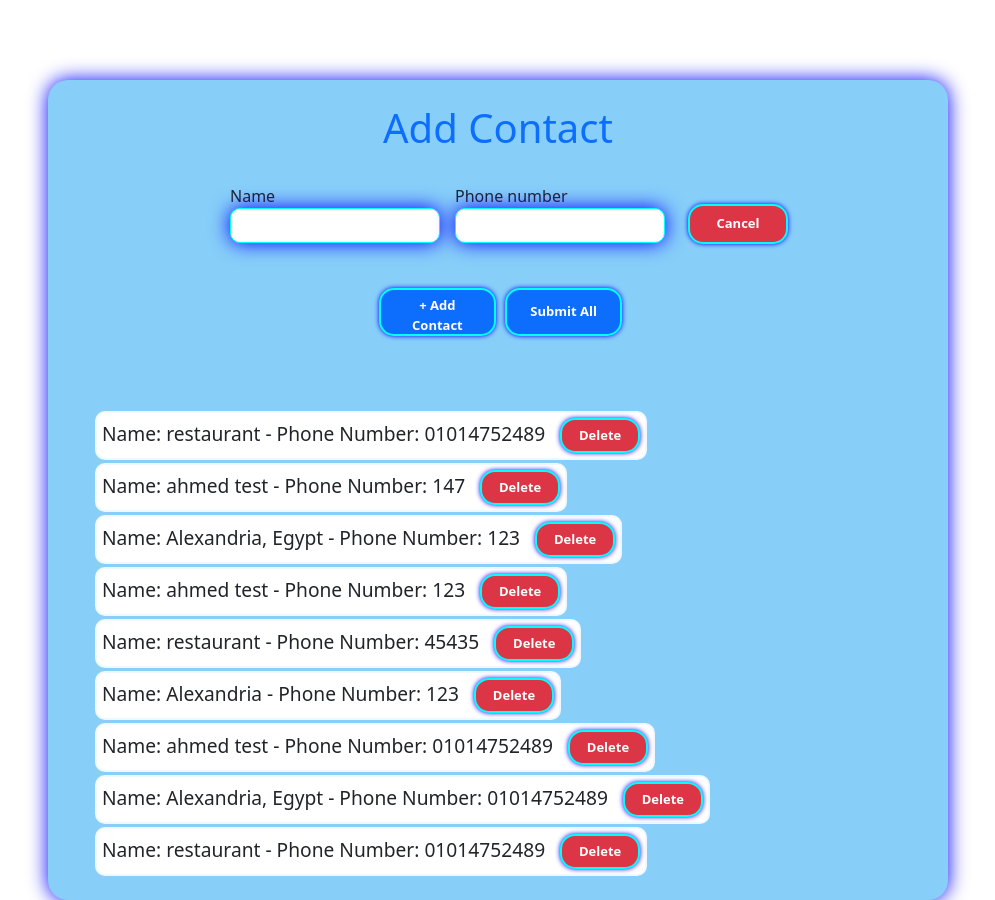
After one commit to AhmedRagep/TodoApp-Django-htmX, a Django app: page /contact in a window 1280 px wide. The commit adds this page. Shown: the whole page, without its empty margins (142-1137 px from the left). Run offline with Django 5.2, Linux system fonts and the light colour scheme; data comes from the database, SQL or seed files in the repository; both versions use the stored data as it was after the commit; some libraries are stand-ins or nearby versions.

Commit message:
add many form and push url without reload

```diff
--- a/templates/base.html
+++ b/templates/base.html
@@ -25,7 +25,7 @@
       }
     </style>
   </head>
-  <body>
+  <body hx-headers='{"X-CSRFToken": "{{ csrf_token }}"}'>
 
     {% block content %}
 
--- /dev/null
+++ b/todo/forms.py
@@ -0,0 +1,11 @@
+from django import forms
+from .models import Contact
+
+class ContactForm(forms.ModelForm):
+  class Meta:
+    model = Contact
+    fields = ['name','phone_number']
+    widgets = {
+      'name': forms.TextInput(attrs={'calss':'form-ahmed'}),
+      'phone_number': forms.TextInput(attrs={'calss':'form-ahmed'}),
+    }
--- a/todo/models.py
+++ b/todo/models.py
@@ -9,3 +9,15 @@ class Todo(models.Model):
 
   def __str__(self):
       return self.text[:40]
+
+  class Meta:
+     verbose_name_plural = 'test name'
+
+
+
+class Contact(models.Model):
+  name = models.CharField(max_length=30)
+  phone_number = models.CharField(max_length=50)
+
+  def __str__(self):
+      return self.name
--- /dev/null
+++ b/todo/templates/contact.html
@@ -0,0 +1,51 @@
+<!-- إذا كنت تريد انشاء واحد فقظ تزيل تريجر وتضع زر في الاسفل -->
+
+<!--
+  استخدام هذه الدالة
+  hx-post="{% url 'create-contact' %}"
+  بعد الانشاء تجلب لي هذا المكان وهو عرض ماتم انشائه
+  hx-target="#contact-index"
+  يعني بعد الانشاء سوف تظهر اللذي انشئته بعد الموجودين
+  hx-swap="beforeend"
+  بعد الانشاء تحذف الفورم من العرض
+  hx-on="htmx:afterRequest: this.remove()"
+  هذا لجعل عن الضغط علي هذا الزر وتم جلبه من خلال ايدي سوف يحفظ البيانات
+  hx-trigger="click from:#submit-all"
+ -->
+  <form
+  hx-post="{% url 'create-contact' %}"
+  hx-target="#contact-index"
+  hx-swap="beforebegin"
+  hx-on="htmx:afterRequest: this.remove()"
+  hx-trigger="click from:#submit-all"
+  >
+    <div class="row" style="display: flex;justify-content: center;">
+      <style>
+        #id_name,#id_phone_number{
+          box-shadow: 0 0 20px blue;
+          border: 1px solid aqua;
+          border-radius: 10px;
+          width: 210px;
+          height: 35px;
+          padding: 10px;
+        }
+      </style>
+      <div class="col-4 col-md-3">
+        <label for="">{{form.name.label}}</label>
+        {{form.name}}
+      </div>
+      <div class="col-4 col-md-3">
+        <label for="">{{form.phone_number.label}}</label>
+        {{form.phone_number}}
+      </div>
+      <!--
+        عند الضغط علي هذا الزر سوف يحذف الفورم
+        hx-on="click: this.closest('form').remove()"
+      -->
+      <div class="col-3 align-self-end" style="padding: 15px;width: 110px;">
+        <button class="btn btn-danger button-color" style="width: 100px;height: 40px;margin: 5px;" type="button"
+        hx-on="click: this.closest('form').remove()"
+        >Cancel</button>
+      </div>
+    </div>
+  </form>
--- /dev/null
+++ b/todo/templates/contact_all.html
@@ -0,0 +1,59 @@
+{% extends 'base.html' %}
+{% block content %}
+<style>
+  .button-color{
+        width: 117px;
+        height: 48px;
+        box-shadow: 0 0 5px blue;
+        margin-left: 5px;
+        border-radius: 15px;
+        font-size: 13px;
+        font-weight: bold;
+        border: 2px solid aqua;
+  }
+</style>
+<div class="container" id="container-contact">
+
+  <br>
+  <a hx-get="{% url 'todo' %}" hx-push-url="true" hx-target="body"><h1 class="text-primary text-center"> Add Contact</h1></a>
+  <br>
+  <div id="contact-form">
+    {% include 'contact.html' %}
+  </div>
+  <!--
+    عند الضغط علي هذا الزر سوف ينفذ الدالة وهيا بدون الارسال بها الفورم فقط
+    hx-get="{% url 'create-contact' %}"
+    الان جلب الفورم من خلال الايدي
+    hx-target="#contact-form"
+    جلب الفورم تحت الموجود
+    hx-swap="beforeend"
+   -->
+  <div class="my-4 text-center ">
+    <button class="btn btn-primary button-color" type="button"
+    hx-get="{% url 'create-contact' %}"
+    hx-target="#contact-form"
+    hx-swap="beforeend"
+    >+ Add Contact</button>
+    <button type="button" class="btn btn-primary button-color" id="submit-all">Submit All</button>
+  </div>
+  <br>
+  <br>
+  <!--
+    توجد هنا ملحوظه هااامه
+    contacts الاسم المرر لهذه الصفحه هوا
+    contact وهو من العرض ولاكن الاسم الممر من الصفحة اللي بها الجديد هوا
+    واللذي يربط بينهم هوا الاسم اللذي في الفور فيجب ان يكون مساوي للاثنين
+   -->
+   <style>
+    .li-style{
+      font-size: larger;border: 2px solid aliceblue;border-radius: 10px;margin: 3px;display: table;padding: 5px;background-color: white;
+    }
+   </style>
+  <ul id="contact-index">
+    {% for contact in contacts %}
+      {% include 'contact_list.html' %}
+    {% endfor %}
+  </ul>
+
+</div>
+{% endblock content %}
--- /dev/null
+++ b/todo/templates/contact_list.html
@@ -0,0 +1,8 @@
+<li class="li-style">Name: {{contact.name}} - Phone Number: {{contact.phone_number}}&nbsp;
+<button class="btn btn-danger button-color" style="width: 80px;height: 35px;"
+hx-post="{% url 'delete-contact' contact.id %}"
+hx-trigger="click"
+hx-target="#container-contact"
+hx-swap="outerHTML"
+hx-confirm="Deleting {{contact.name}} ?"
+>Delete</button></li>
--- a/todo/urls.py
+++ b/todo/urls.py
@@ -7,4 +7,9 @@ urlpatterns = [
     path('edit/<int:pk>',views.edit_todo,name='edit-todo'),
     path('delete/<int:pk>',views.delete_todo,name='delete-todo'),
     path('status/<int:pk>',views.status_todo,name='todo-status'),
+
+    path('contact',views.contact,name='contact'),
+    path('create-contact',views.create_contact,name='create-contact'),
+    path('delete-contact/<int:pk>',views.delete_contact,name='delete-contact'),
+
 ]
--- a/todo/views.py
+++ b/todo/views.py
@@ -1,21 +1,10 @@
 from django.shortcuts import redirect, render
-from .models import Todo
+from .models import Todo,Contact
 from django.http import HttpResponse
+from .forms import ContactForm
 # Create your views here.
 
-# def todo(request):
-#   if request.POST:
-#     text = request.POST['name']
-#     create = Todo.objects.create(text=text)
-#     create.save()
-#     return redirect('todo')
-#   else:
-#     print('hello')
-#   todo_all = Todo.objects.all().order_by('-id')[:5]
-#   context = {
-#     'todo_all':todo_all
-#   }
-#   return render(request,'todo.html',context)
+
 
 def lists(request):
   todo_all = Todo.objects.all().order_by('-id')[:7]
@@ -92,3 +81,37 @@ def status_todo(request,pk):
     'todo_all':todo_all
   }
   return render(request,"todo.html",context)
+
+
+
+def contact(request):
+
+  return render(request, 'contact_all.html',{"form":ContactForm(),'contacts':Contact.objects.all().order_by('-id')[:9]})
+
+
+def create_contact(request):
+  if request.POST:
+    form = ContactForm(request.POST or None)
+    if form.is_valid():
+      # جلب البيان المنشأ في متغير
+      contactname = form.save()
+      # ارساله لصفحة البيان الواحد
+      return render(request,'contact_list.html',{'contact':contactname})
+  # وهنا ارسال الفورم فارغه لكي تظهر عند اضافة جديد
+  return render(request,'contact.html',{'form':ContactForm()})
+
+
+
+def delete_contact(request,pk):
+  # htmx هتجيب التاسك صاحب الايدي وانا كتبته في
+  contact_get = Contact.objects.get(id=pk)
+  # وهتحذفه
+  contact_get.delete()
+  # هتجيب كل التسكات ثاني وهيا دي اللي بتتمرر
+  contacts = Contact.objects.all().order_by('-id')[:9]
+
+  context = {
+    'form':ContactForm(),
+    'contacts':contacts
+  }
+  return render(request,"contact_all.html",context)
```
Also changed, not shown: todo/admin.py (+10 -2 lines), db.sqlite3, todo/migrations/0003_contact_alter_todo_options.py (added).
